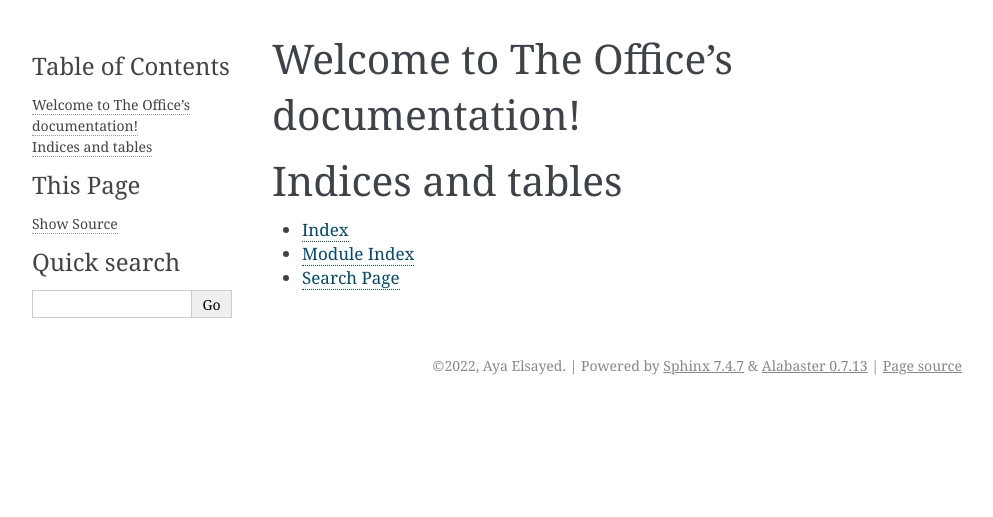
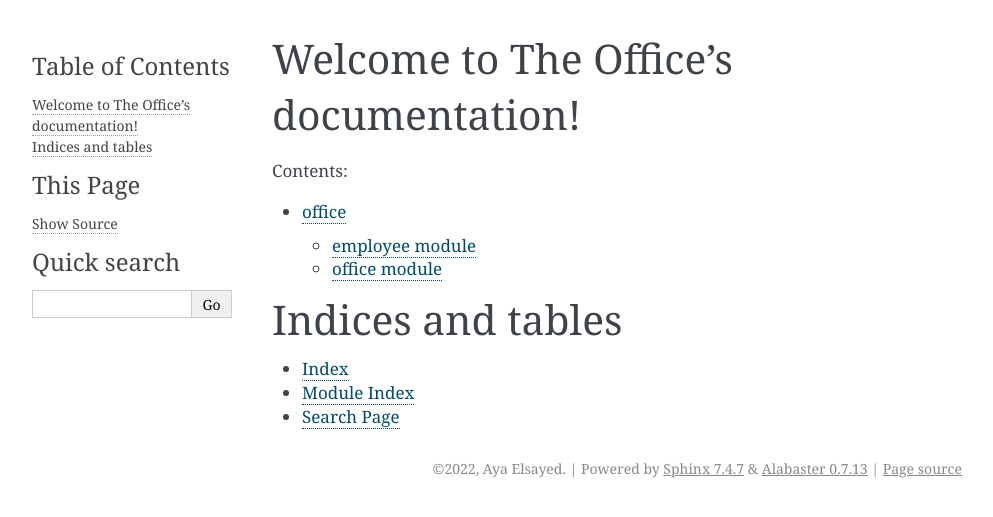
Before and after one commit to aelsayed95/office, a Sphinx documentation site: the page built from docs/index.rst, in a window 1280 px wide. Shown: the top 517 px of the page, without its empty margins (148-1141 px from the left). Built offline with Sphinx 7.4.7, drawn with Linux system fonts in a browser that asks for light colours.

Commit message:
new workflow

```diff
--- a/docs/conf.py
+++ b/docs/conf.py
@@ -11,7 +11,7 @@
 #
 import os
 import sys
-sys.path.insert(0, os.path.abspath('.'))
+sys.path.insert(0, os.path.abspath('..'))
 
 # -- Project information -----------------------------------------------------
 # https://www.sphinx-doc.org/en/master/usage/configuration.html#project-information
@@ -23,7 +23,7 @@ author = 'Aya Elsayed'
 # -- General configuration ---------------------------------------------------
 # https://www.sphinx-doc.org/en/master/usage/configuration.html#general-configuration
 
-extensions = ['sphinx.ext.autodoc']
+extensions = ['sphinx.ext.autodoc', 'sphinx.ext.githubpages']
 
 templates_path = ['_templates']
 exclude_patterns = ['_build', 'Thumbs.db', '.DS_Store']
--- a/docs/index.rst
+++ b/docs/index.rst
@@ -11,6 +11,7 @@ Welcome to The Office's documentation!
    :caption: Contents:
 
 
+   modules
 
 Indices and tables
 ==================
```
Also changed, not shown: 3 other files.
